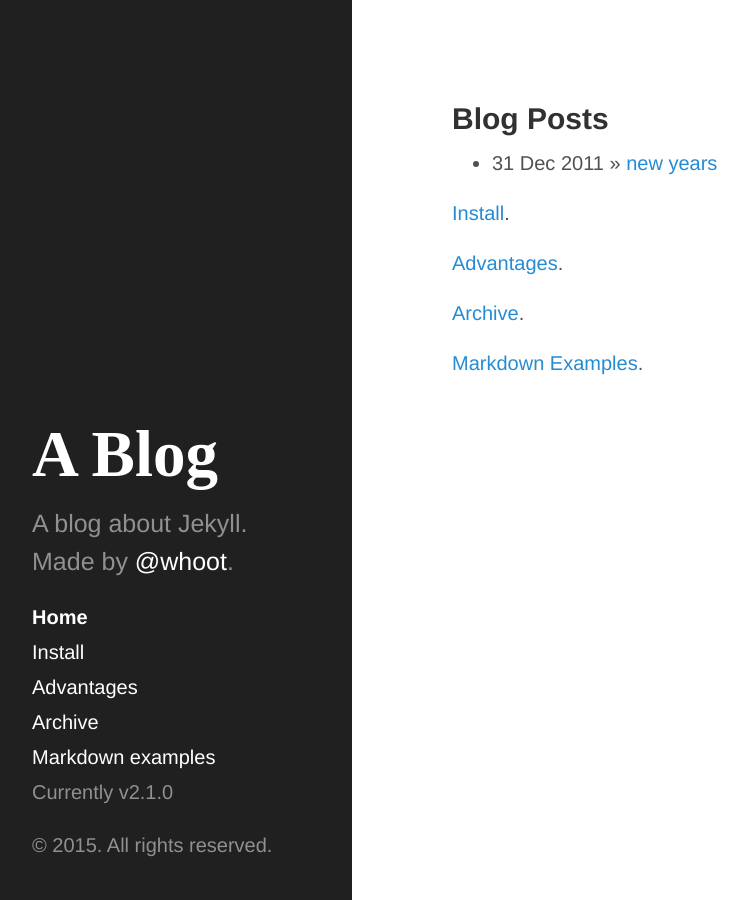
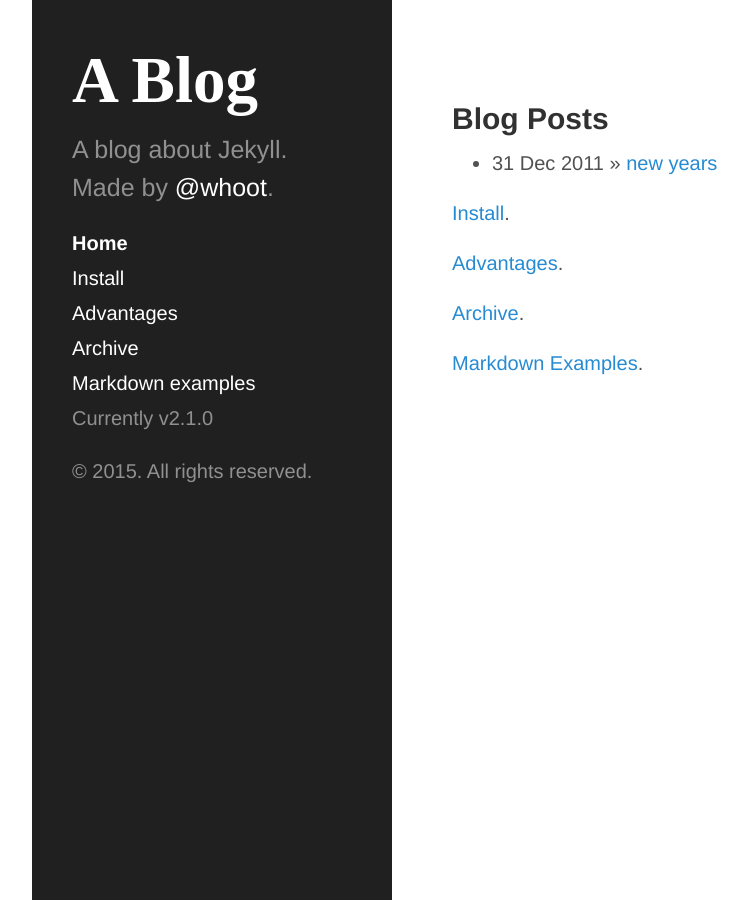
Before and after one commit to julian1/minimal-github-jekyll, a Jekyll site: the page built from index.md, in a window 1280 px wide. Shown: the whole page, without its empty margins (8-756 px from the left). Built offline with Jekyll 4.4.1, drawn with Linux system fonts in a browser that asks for light colours.

Commit message:
sidebar text at the top

```diff
--- a/public/css/hyde.css
+++ b/public/css/hyde.css
@@ -63,7 +63,8 @@
   .sidebar {
     position: fixed;
     top: 0;
-    left: 0;
+    /*left: 0; */
+    left: 2em;
     bottom: 0;
     width: 18rem;
     text-align: left;
@@ -79,6 +80,7 @@
 .sidebar-about h1 {
   color: #fff;
   margin-top: 0;
+
   font-family: "Abril Fatface", serif;
   font-size: 3.25rem;
 }
@@ -109,7 +111,8 @@
   .sidebar-sticky {
     position: absolute;
     right:  1rem;
-    bottom: 1rem;
+    /*bottom: 1rem; */
+    top:    2rem;
     left:   1rem;
   }
 }
```
